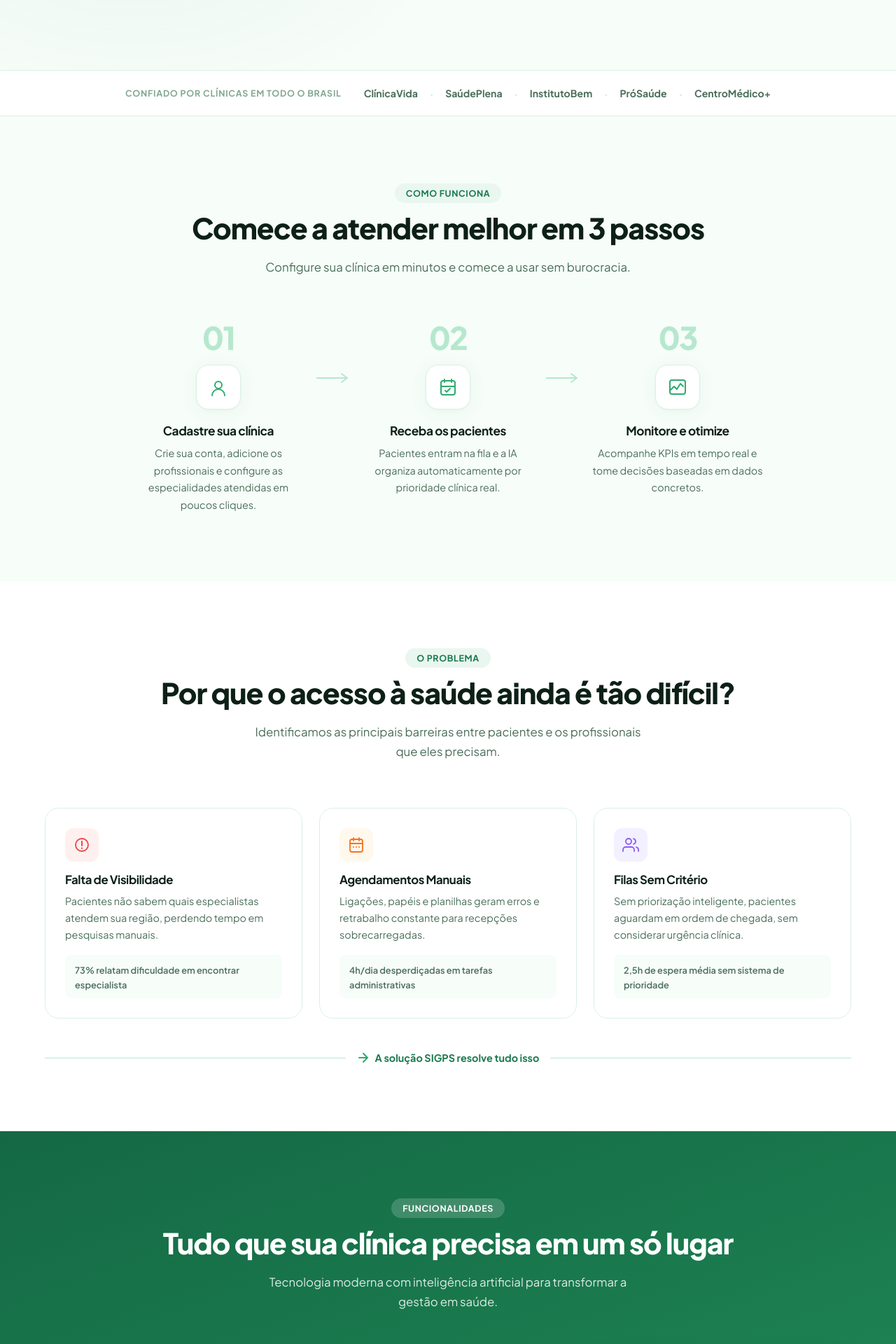
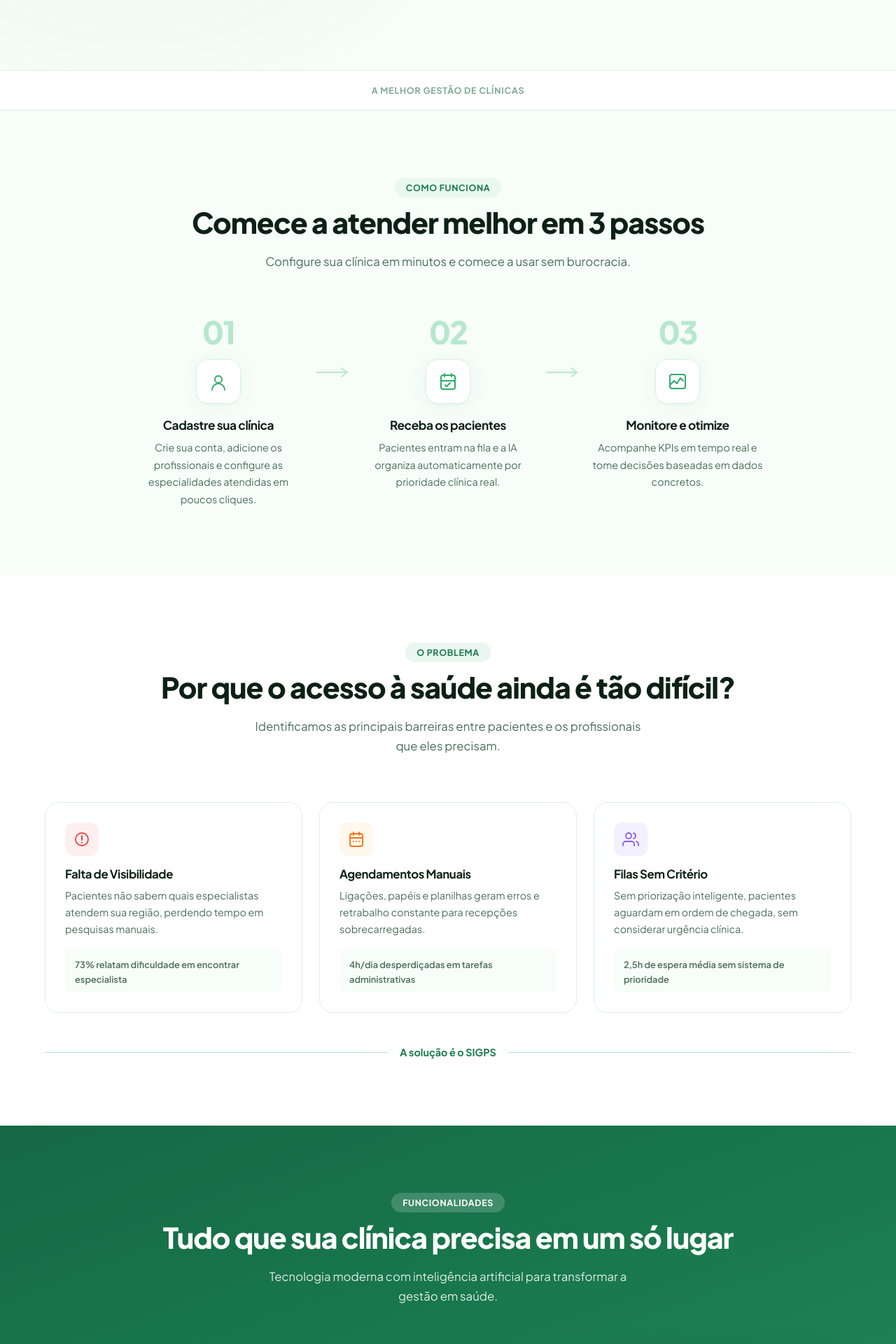
Before and after one commit to JosiasAz/SIGPS-Frontend, an Angular app: page / in a window 1280 px wide. Shown: the part 700-2620 px from the top of the page at 70% size. Built offline with nearby package versions, Linux system fonts and the light colour scheme.

Commit message:
style: corrigindo estilos

```diff
--- a/src/app/pages/cadastro/cadastro.html
+++ b/src/app/pages/cadastro/cadastro.html
@@ -59,7 +59,7 @@
 
                     <!-- E-mail -->
                     <div class="input-group">
-                        <label for="email">E-mail Profissional</label>
+                        <label for="email">E-mail</label>
                         <div class="input-wrapper">
                             <svg class="input-icon" width="20" height="20" viewBox="0 0 24 24" fill="none"
                                 stroke="currentColor" stroke-width="2">
--- a/src/app/pages/landing-page/landing-page.component.html
+++ b/src/app/pages/landing-page/landing-page.component.html
@@ -40,10 +40,10 @@
   <div class="hero-bg-glow"></div>
   <div class="hero-inner">
     <div class="hero-content fade-in">
-      <div class="hero-badge">
+      <!-- <div class="hero-badge">
         <span class="badge-dot"></span>
         Priorização inteligente com IA · Novo
-      </div>
+      </div> -->
       <h1>Gestão de saúde <span class="gradient-text">inteligente</span> para clínicas modernas</h1>
       <p class="hero-subtitle">
         Reduza filas, organize agendamentos e conecte pacientes aos especialistas certos — com inteligência artificial que prioriza quem mais precisa.
@@ -179,8 +179,8 @@
 
 <!-- ═══════════ TRUST BAR ═══════════ -->
 <div class="trust-bar">
-  <span class="trust-label">Confiado por clínicas em todo o Brasil</span>
-  <div class="trust-logos">
+  <span class="trust-label">A melhor gestão de clínicas</span>
+  <!-- <div class="trust-logos">
     <span>ClínicaVida</span>
     <span class="sep">·</span>
     <span>SaúdePlena</span>
@@ -190,7 +190,7 @@
     <span>PróSaúde</span>
     <span class="sep">·</span>
     <span>CentroMédico+</span>
-  </div>
+  </div> -->
 </div>
 
 <!-- ═══════════ COMO FUNCIONA ═══════════ -->
@@ -306,10 +306,10 @@
     <div class="solution-bridge">
       <div class="bridge-line"></div>
       <div class="bridge-label">
-        <svg width="18" height="18" viewBox="0 0 18 18" fill="none">
+        <!-- <svg width="18" height="18" viewBox="0 0 18 18" fill="none">
           <path d="M3 9h12M9 3l6 6-6 6" stroke="#2eab6e" stroke-width="2" stroke-linecap="round" stroke-linejoin="round" />
-        </svg>
-        A solução SIGPS resolve tudo isso
+        </svg> -->
+        A solução é o SIGPS
       </div>
       <div class="bridge-line"></div>
     </div>
--- a/src/app/pages/painel/pacientes/pacientes.html
+++ b/src/app/pages/painel/pacientes/pacientes.html
@@ -64,7 +64,7 @@
                             }
                         </td>
                         <td>
-                            @if ($any(paciente).origem !== 'agenda') {
+                            <!-- @if ($any(paciente).origem !== 'agenda') { -->
                             <button class="icon-btn-sm" title="Editar" (click)="editarPaciente(paciente)">
                                 <svg width="16" height="16" viewBox="0 0 24 24" fill="none" stroke="currentColor" stroke-width="2">
                                     <path d="M11 4H4a2 2 0 0 0-2 2v14a2 2 0 0 0 2 2h14a2 2 0 0 0 2-2v-7"></path>
@@ -77,9 +77,8 @@
                                     <path d="M19 6v14a2 2 0 0 1-2 2H7a2 2 0 0 1-2-2V6m3 0V4a2 2 0 0 1 2-2h4a2 2 0 0 1 2 2v2"></path>
                                 </svg>
                             </button>
-                            } @else {
-                            <span style="font-size: 0.8rem; color: var(--text-muted); font-style: italic;">Via agenda</span>
-                            }
+                            <!-- } @else { -->
+                            <!-- } -->
                         </td>
                     </tr>
                     }
```
